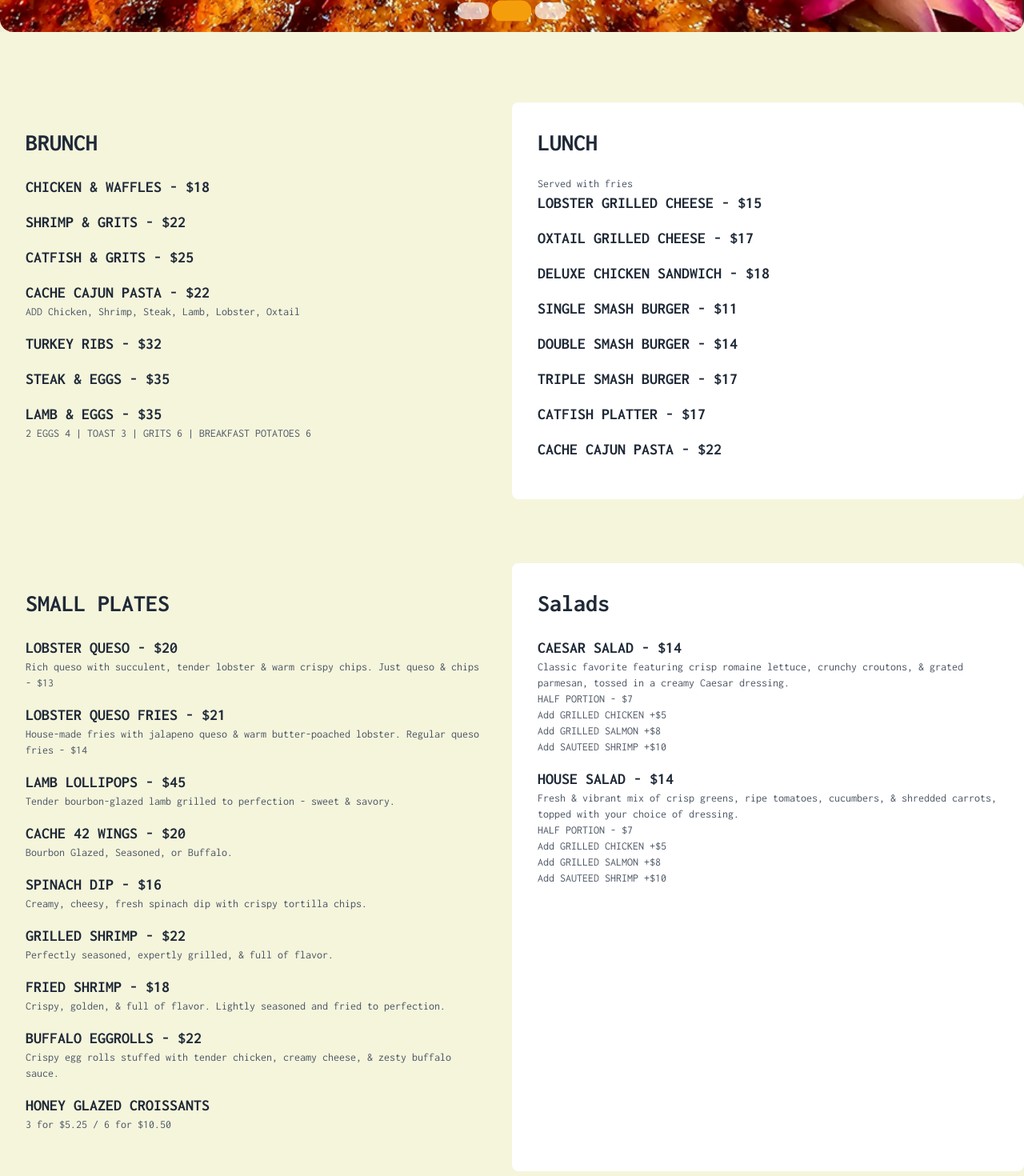
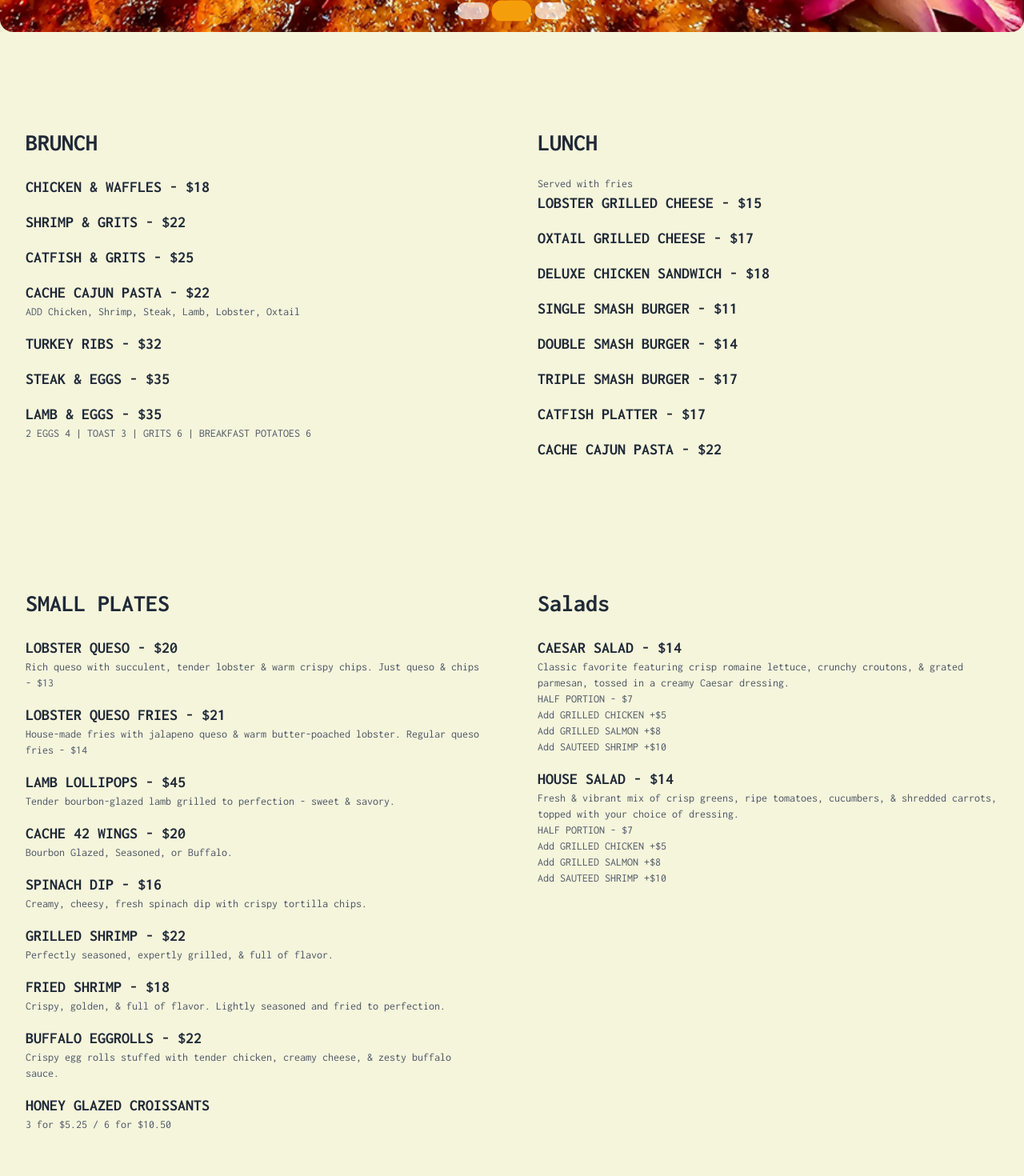
Before and after one commit to Mikemike8/newcache, a React (Vite) app in the folder Cache-vite/: page /menu in a window 1280 px wide. Shown: the part 700-2170 px from the top of the page at 80% size. Built offline with nearby package versions, Linux system fonts and the light colour scheme.

Commit message:
update color

```diff
--- a/Cache-vite/src/pages/Menu.jsx
+++ b/Cache-vite/src/pages/Menu.jsx
@@ -102,7 +102,7 @@ export default function Menu() {
           </div>
 
           {/* Lunch Section */}
-          <div className=" bg-[#F5F5DC] w-full lg:w-1/2 bg-white rounded-lg p-4 md:p-8 mt-8 lg:mt-0">
+          <div className=" bg-[#F5F5DC] w-full lg:w-1/2 rounded-lg p-4 md:p-8 mt-8 lg:mt-0">
             <h2 className="text-2xl md:text-3xl font-bold mb-4 md:mb-6 font-inconsolata">
               LUNCH
             </h2>
@@ -233,7 +233,7 @@ export default function Menu() {
           </div>
 
           {/* Salads Section */}
-          <div className="  bg-[#F5F5DC] w-full lg:w-1/2 bg-white rounded-lg p-4 md:p-8 mt-8 lg:mt-0">
+          <div className="  bg-[#F5F5DC] w-full lg:w-1/2 rounded-lg p-4 md:p-8 mt-8 lg:mt-0">
             <h2 className="text-2xl md:text-3xl font-bold mb-4 md:mb-6 font-inconsolata">
               Salads
             </h2>
```
